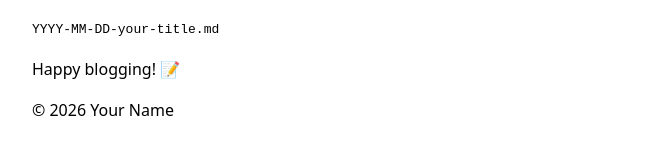
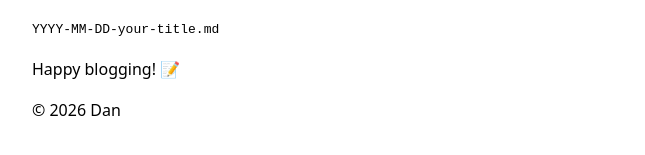
Before and after one commit to dev-danx/techblog, a Jekyll site: the page built from _posts/2026-04-08-welcome.md, in a window 1280 px wide. Shown: the part 537-692 px from the top of the page, without its empty margins (208-853 px from the left). Built offline with Jekyll 4.4.1, drawn with Linux system fonts in a browser that asks for light colours.

Commit message:
Update config for techblog repo

```diff
--- a/_config.yml
+++ b/_config.yml
@@ -1,8 +1,8 @@
-title: My Blog
-email: your.email@example.com
-description: A personal blog powered by GitHub Pages
-author: Your Name
-url: "https://yourusername.github.io"
+title: Tech Blog
+email: dev-danx@example.com
+description: A tech blog by Dan
+author: Dan
+url: "https://dev-danx.github.io/techblog"
 
 # Build settings
 markdown: kramdown
```
